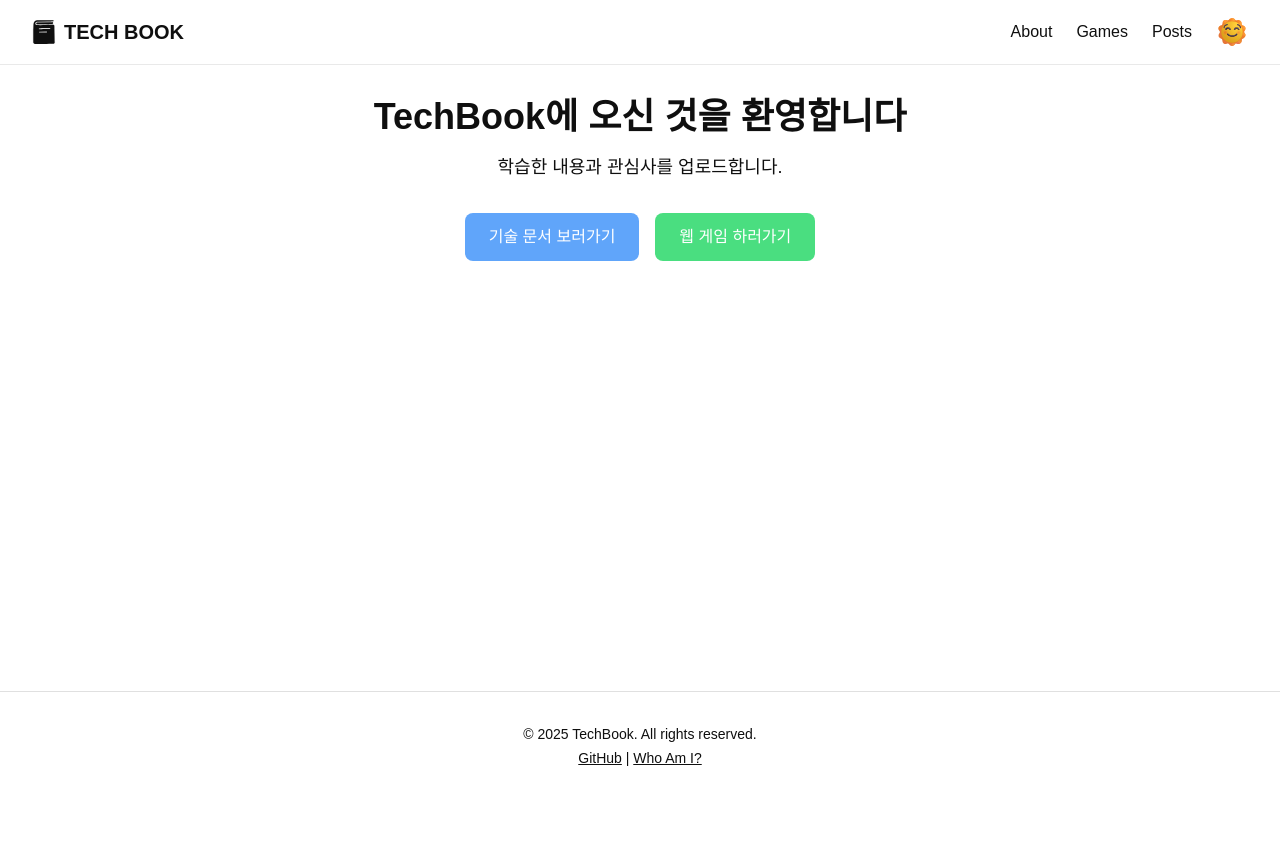
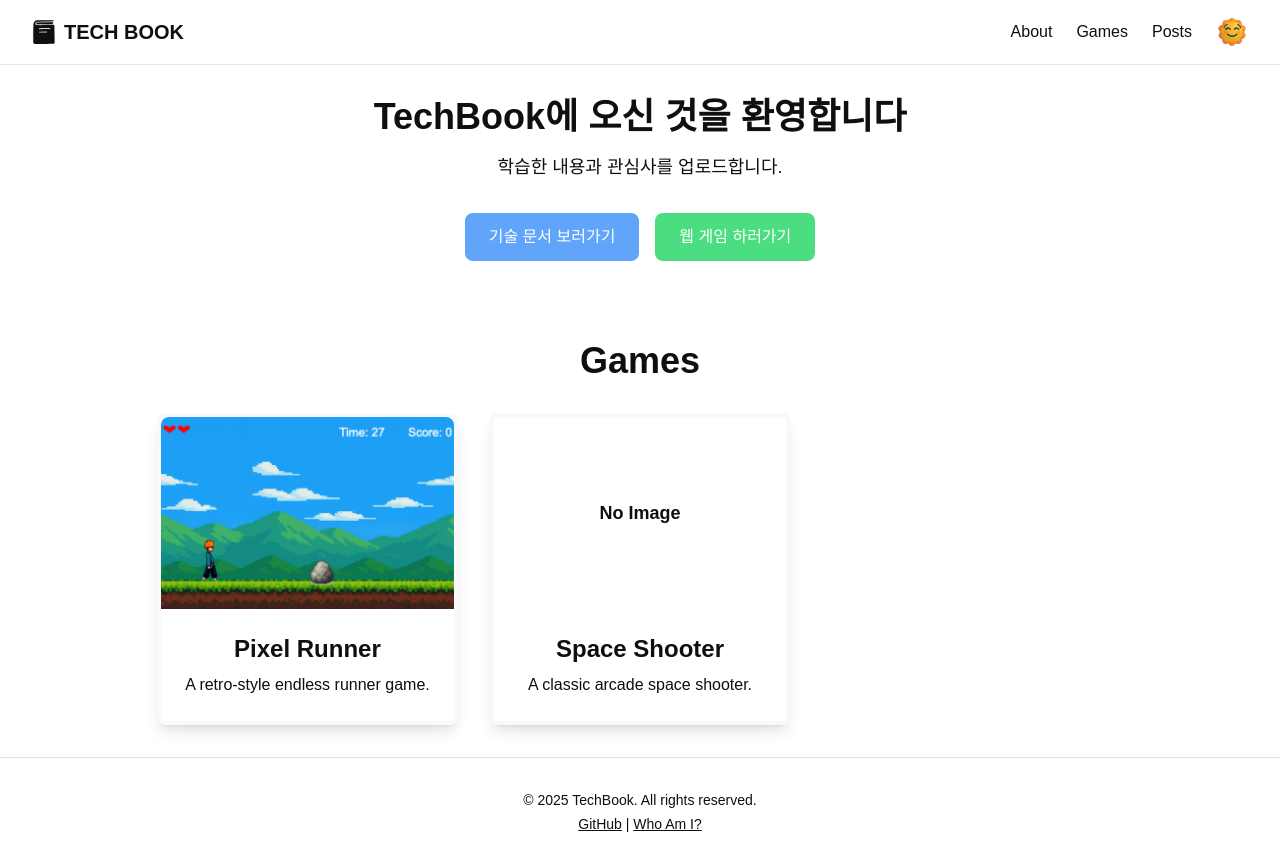
Before and after one commit to seonghoho/tech-book, a Next.js app: page / in a window 1280 px wide. Before the commit the page ends 800 px from the top, so only its background shows below. Built offline with nearby package versions, Linux system fonts and the light colour scheme.

Commit message:
fix: 게임 카드 메인에 추가

```diff
--- a/src/app/page.tsx
+++ b/src/app/page.tsx
@@ -1,3 +1,4 @@
+import GameCardList from "@/components/layout/GameCardList";
 import Link from "next/link";
 
 export default function Home() {
@@ -9,7 +10,8 @@ export default function Home() {
       <p className="text-lg text-gray-600 dark:text-gray-400 mb-8">
         학습한 내용과 관심사를 업로드합니다.
       </p>
-      <div className="flex space-x-4">
+      <div className="flex flex-col gap-20">
+        <div className="flex flex-1 w-full justify-center space-x-4">
           <Link href="/posts">
             <div className="px-6 py-3 bg-blue-400 text-white rounded-lg hover:bg-blue-500 transition-colors">
               기술 문서 보러가기
@@ -21,6 +23,10 @@ export default function Home() {
             </div>
           </Link>
         </div>
+        <div className="flex-1">
+          <GameCardList />
+        </div>
+      </div>
     </main>
   );
 }
--- a/src/components/games/GameComponent.tsx
+++ b/src/components/games/GameComponent.tsx
@@ -60,7 +60,7 @@ const GameComponent = ({ gameName }: GameComponentProps) => {
       style={{
         position: "relative",
         width: "100%",
-        height: "600px",
+        height: "100%",
         border: "1px solid #ccc",
       }}
     >
```
Lines whose indentation alone changed are shown as unchanged.
